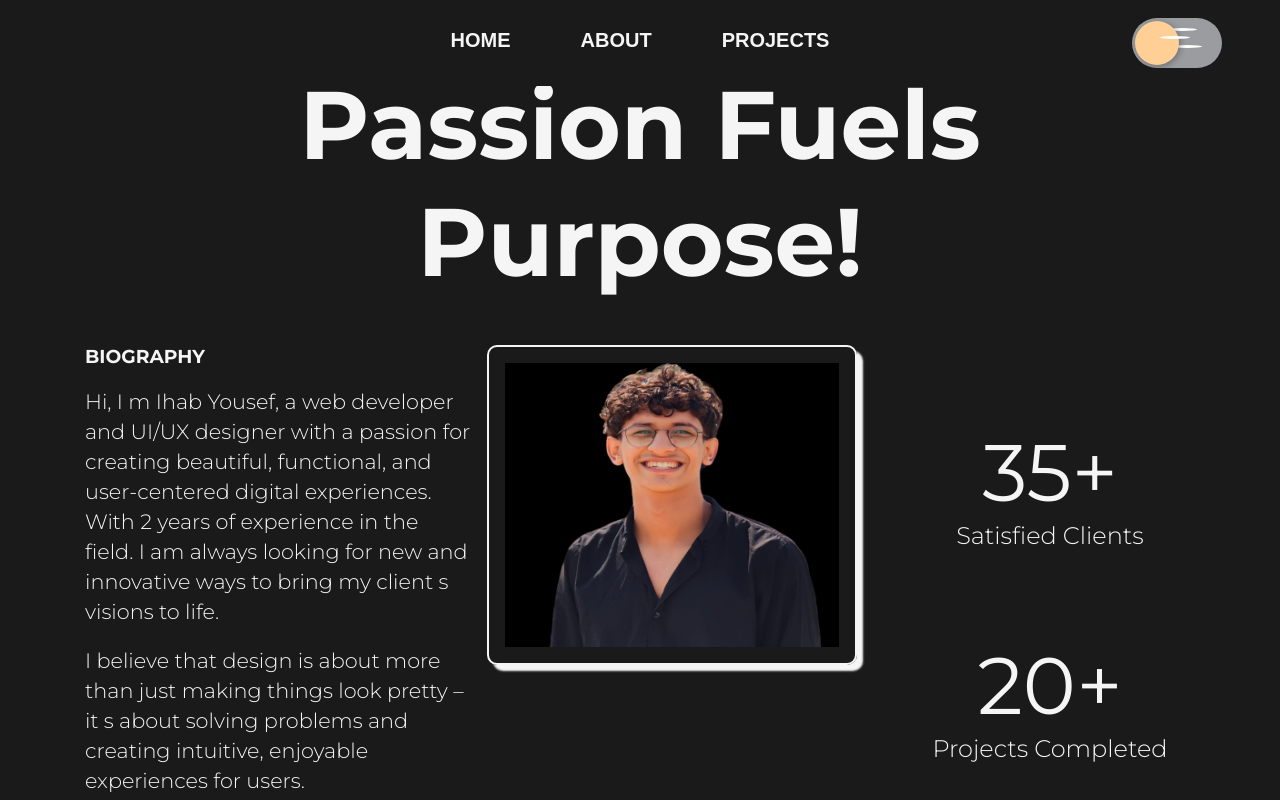
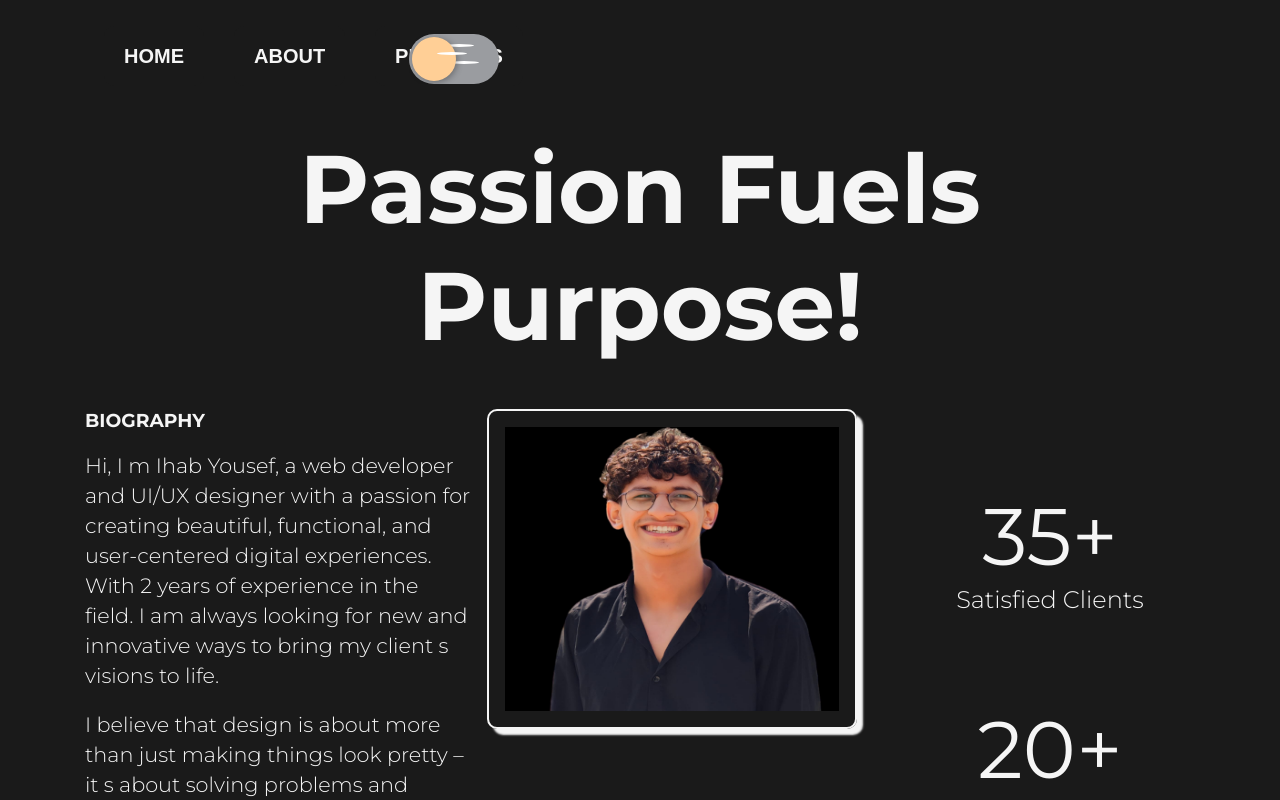
Before and after one commit to ehabyousef/The-Portfolio, a Next.js app: page /about in a window 1280 px wide. Shown: the top 800 px of the page. Built offline with nearby package versions, Linux system fonts and the light colour scheme.

Commit message:
edit css

```diff
--- a/app/component/Navbar/Navbar.jsx
+++ b/app/component/Navbar/Navbar.jsx
@@ -115,10 +115,9 @@ const Navbar = (props) => {
         }
 
     }, [mode])
-
     return (
         <Box sx={{ display: 'flex', maxHeight: '8vh', transition: '.3s', position: 'relative' }}>
-            <AppBar component="nav" sx={{ backgroundColor: "var(--dark-color)", position: "fixed", boxShadow: "none", alignItems: "center", padding: '10px' }}>
+            <dev className={style.appbar}  sx={{ backgroundColor: "var(--dark-color)", position: "fixed", boxShadow: "none", alignItems: "center", padding: '10px' }}>
                 <Toolbar sx={{ width: '100%', display: 'flex', justifyContent: { sx: 'flex-start', md: 'center' }, alignItems: 'center' }}>
                     <IconButton
 
@@ -178,7 +177,7 @@ const Navbar = (props) => {
                     </div>
 
                 </Toolbar>
-            </AppBar>
+            </dev>
 
             <Drawer
                 container={container}
```
